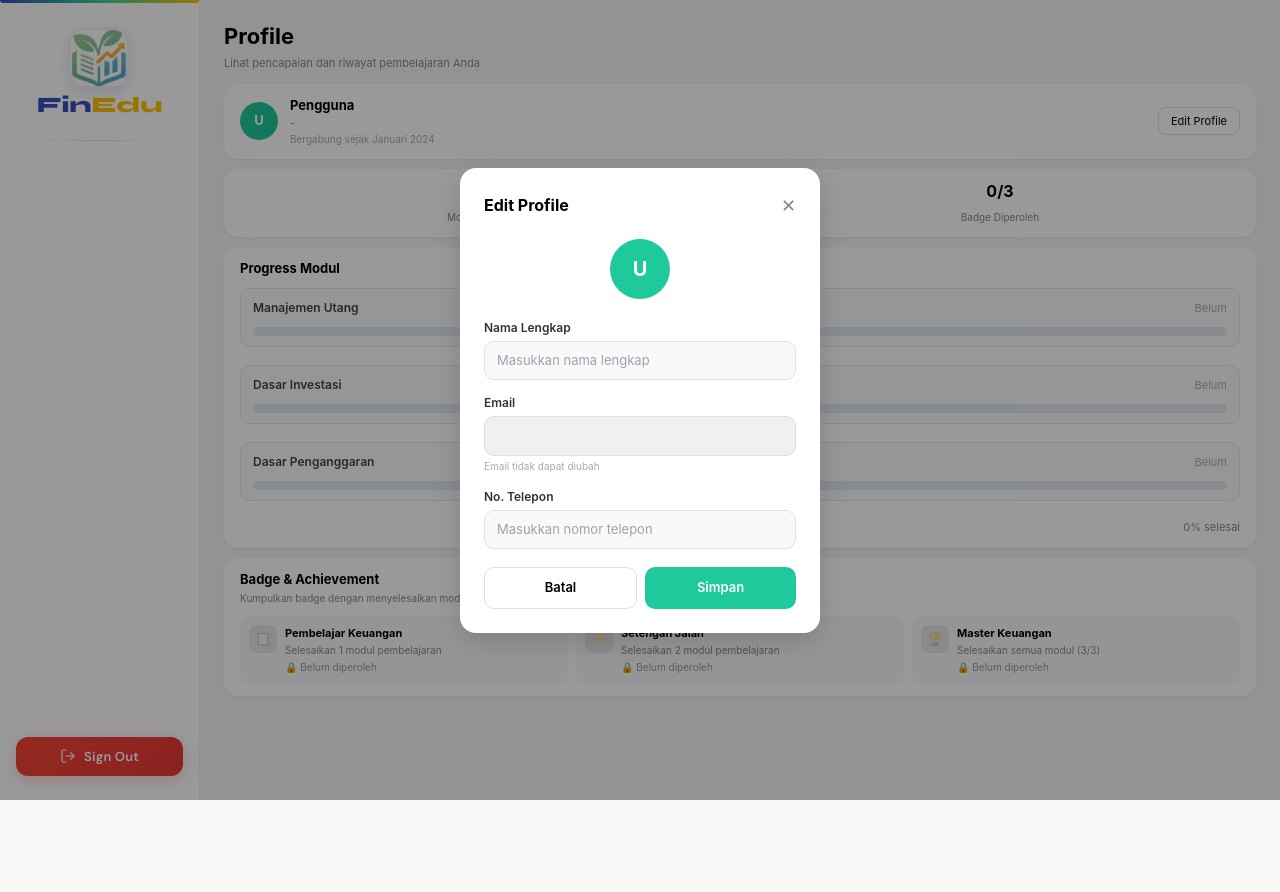
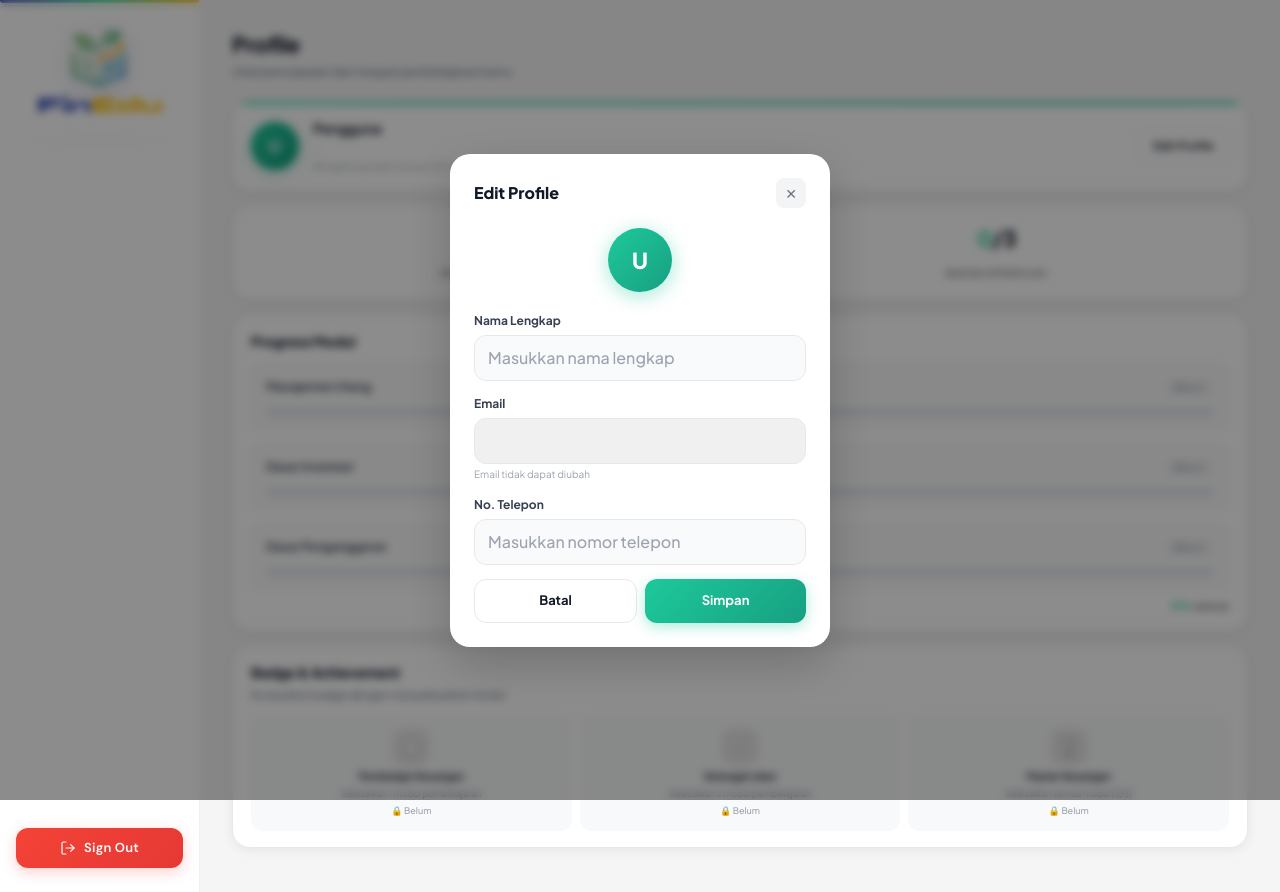
Before and after one commit to nikokeandreadinata123-cloud/finedu-frontend, a React (Vite) app: page /profile in a window 1280 px wide. Both pictures are taken after a click on the button "Edit Profile". Before the commit the page ends 800 px from the top, so only its background shows below. Built offline with nearby package versions, Linux system fonts and the light colour scheme.

Commit message:
benerin dan revisi ProfileDesktop.jsx

```diff
--- a/src/pages/Profile/ProfileDesktop.jsx
+++ b/src/pages/Profile/ProfileDesktop.jsx
@@ -2,6 +2,7 @@ import React, { useState, useEffect, useRef } from "react";
 import Sidebar from "../../components/Sidebar";
 import { useUser } from "../../context/UserContext";
 import { API_BASE_URL } from "../../api";
+import styles from "./Profile.module.css";
 
 const TOTAL_MODUL = 3;
 const TOTAL_BADGE = 3;
@@ -9,9 +10,9 @@ const TOTAL_BADGE = 3;
 // Jumlah slide per modul — harus sama dengan konstanta di tiap file modul
 const SLIDES_PER_MODUL = { 1: 3, 2: 3, 3: 2 };
 
-// ─── Inject CSS ke <head> ────────────────────────────────────────────────────
-const STYLE_ID = "finedu-profile-styles";
-const PROFILE_CSS = `
+// ─── Inject CSS animasi ke <head> (hanya keyframes & utility class, tidak duplikat module) ─
+const STYLE_ID = "finedu-profile-anim";
+const ANIM_CSS = `
 @keyframes fePop {
   0%   { opacity:0; transform:scale(0.4) translateY(4px); }
   60%  { opacity:1; transform:scale(1.18) translateY(-2px); }
@@ -24,11 +25,11 @@ const PROFILE_CSS = `
 }
 @keyframes feGlow {
   0%,100% { box-shadow:0 0 4px rgba(30,201,155,0.35); }
-  50%      { box-shadow:0 0 14px rgba(30,201,155,0.85); }
+  50%      { box-shadow:0 0 16px rgba(30,201,155,0.9); }
 }
 @keyframes feRing {
   0%   { box-shadow:0 0 0 0 rgba(30,201,155,0.6); }
-  70%  { box-shadow:0 0 0 11px rgba(30,201,155,0); }
+  70%  { box-shadow:0 0 0 12px rgba(30,201,155,0); }
   100% { box-shadow:0 0 0 0 rgba(30,201,155,0); }
 }
 @keyframes feCheck {
@@ -44,10 +45,10 @@ const PROFILE_CSS = `
 }
 @keyframes feBorder {
   0%,100% { border-color:#9ae6b4; box-shadow:none; }
-  50%      { border-color:#1EC99B; box-shadow:0 0 10px rgba(30,201,155,0.28); }
+  50%      { border-color:#1EC99B; box-shadow:0 0 12px rgba(30,201,155,0.3); }
 }
 @keyframes feFadeUp {
-  from { opacity:0; transform:translateY(7px); }
+  from { opacity:0; transform:translateY(10px); }
   to   { opacity:1; transform:translateY(0); }
 }
 @keyframes feCfDrop {
@@ -72,13 +73,11 @@ function injectStyles() {
   if (document.getElementById(STYLE_ID)) return;
   const el = document.createElement("style");
   el.id = STYLE_ID;
-  el.textContent = PROFILE_CSS;
+  el.textContent = ANIM_CSS;
   document.head.appendChild(el);
 }
 
-// ─── Baca status modul dari localStorage (fallback utama) ────────────────────
-// Setiap modul simpan: localStorage.setItem(`modul_${id}`, JSON.stringify({ completed: [...], current: N }))
-// Modul dianggap selesai kalau completed.length === total slides modul tsb
+// ─── Baca status modul dari localStorage ────────────────────────────────────
 function getModulSelesaiFromLocal() {
   const selesai = [];
   for (const [id, totalSlides] of Object.entries(SLIDES_PER_MODUL)) {
@@ -248,35 +247,25 @@ const ProfileDesktop = () => {
   const fetchProgress = () => {
     const userId = localStorage.getItem("user_id");
 
-    // Selalu baca localStorage sebagai sumber awal (instant, tidak perlu tunggu server)
     const localSelesai = getModulSelesaiFromLocal();
     setModulSelesai(localSelesai);
 
-    // Lalu coba sinkron dengan server
     if (!userId) return;
     fetch(`${API_BASE_URL}/get_modul.php?user_id=${userId}`)
       .then(r => r.json())
       .then(d => {
         if (d.status === "success" && Array.isArray(d.modul_selesai)) {
-          // Gabungkan data server + localStorage agar tidak ada yang hilang
           const merged = Array.from(new Set([...d.modul_selesai, ...localSelesai]));
           setModulSelesai(merged);
         }
       })
-      .catch(() => {
-        // Server tidak bisa diakses — pakai localStorage saja (sudah di-set di atas)
-      });
+      .catch(() => {});
   };
 
   useEffect(() => {
     fetchProgress();
-
-    // Refresh otomatis saat tab di-focus (user baru balik dari halaman modul)
     window.addEventListener("focus", fetchProgress);
-
-    // Refresh tiap 3 detik selama halaman aktif (untuk mendeteksi modul baru selesai)
     const interval = setInterval(fetchProgress, 3000);
-
     return () => {
       window.removeEventListener("focus", fetchProgress);
       clearInterval(interval);
@@ -337,76 +326,72 @@ const ProfileDesktop = () => {
   const MODUL_NAMES = { 1:"Manajemen Utang", 2:"Dasar Investasi", 3:"Dasar Penganggaran" };
 
   return (
-    <div className="flex min-h-screen" style={{ backgroundColor:"#F5F5F5" }}>
+    <div className={styles.profileWrapper}>
       <Sidebar />
-      <main className="flex-1 overflow-y-auto" style={{ padding:"20px 24px" }}>
 
-        <h1 style={{ fontSize:"22px", fontWeight:"bold", color:"#000", marginBottom:"2px" }}>Profile</h1>
-        <p style={{ fontSize:"11px", color:"#888", marginBottom:"12px" }}>
-          Lihat pencapaian dan riwayat pembelajaran Anda
-        </p>
+      <main className={styles.profileMain}>
 
-        {/* ── User Info ── */}
-        <div style={{ backgroundColor:"#fff", borderRadius:"14px", padding:"12px 16px", marginBottom:"10px", display:"flex", alignItems:"center", gap:"12px", boxShadow:"0 1px 3px rgba(0,0,0,0.06)" }}>
-          <div style={{ width:"38px", height:"38px", borderRadius:"50%", backgroundColor:"#1EC99B", display:"flex", alignItems:"center", justifyContent:"center", color:"#fff", fontSize:"13px", fontWeight:"bold", flexShrink:0 }}>
+        {/* ── Page Header ── */}
+        <div className={styles.pageHeader}>
+          <h1 className={styles.pageTitle}>Profile</h1>
+          <p className={styles.pageSubtitle}>Lihat pencapaian dan riwayat pembelajaran kamu</p>
+        </div>
+
+        {/* ── User Info Card ── */}
+        <div className={styles.userCard}>
+          <div className={styles.avatar}>
             {getInitials(user?.name)}
           </div>
-          <div style={{ flex:1 }}>
-            <p style={{ fontSize:"13px", fontWeight:"bold", color:"#000", margin:0 }}>{user?.name || "Pengguna"}</p>
-            <p style={{ fontSize:"11px", color:"#888", margin:0 }}>{user?.email || "-"}</p>
-            <p style={{ fontSize:"10px", color:"#aaa", margin:0 }}>Bergabung sejak Januari 2024</p>
+          <div className={styles.userInfo}>
+            <p className={styles.userName}>{user?.name || "Pengguna"}</p>
+            <p className={styles.userEmail}>{user?.email || "-"}</p>
+            <p className={styles.userJoined}>Bergabung sejak Januari 2024</p>
           </div>
-          <button onClick={openModal} style={{ fontSize:"11px", padding:"5px 12px", borderRadius:"8px", border:"1px solid #E0E0E0", backgroundColor:"#fff", cursor:"pointer" }}>
+          <button onClick={openModal} className={styles.editBtn}>
             Edit Profile
           </button>
         </div>
 
-        {/* ── Stats ── */}
-        <div style={{ display:"grid", gridTemplateColumns:"repeat(2,1fr)", gap:"8px", marginBottom:"10px" }}>
+        {/* ── Stats Grid ── */}
+        <div className={styles.statsGrid}>
           {[
-            { value:totalSelesai,   total:TOTAL_MODUL, label:"Modul Selesai" },
-            { value:badgeDiperoleh, total:TOTAL_BADGE,  label:"Badge Diperoleh" },
+            { value: totalSelesai,   total: TOTAL_MODUL, label: "Modul Selesai" },
+            { value: badgeDiperoleh, total: TOTAL_BADGE,  label: "Badge Diperoleh" },
           ].map((s, i) => (
-            <div key={i} style={{ backgroundColor:"#fff", borderRadius:"14px", padding:"10px", textAlign:"center", boxShadow:"0 1px 3px rgba(0,0,0,0.06)" }}>
-              <strong style={{ display:"block", fontSize:"16px", fontWeight:"bold", color:"#000" }}>
-                <AnimatedCounter target={s.value} />/{s.total}
+            <div key={i} className={styles.statCard}>
+              <strong className={styles.statValue}>
+                <span><AnimatedCounter target={s.value} /></span>/{s.total}
               </strong>
-              <span style={{ fontSize:"10px", color:"#888" }}>{s.label}</span>
+              <span className={styles.statLabel}>{s.label}</span>
             </div>
           ))}
         </div>
 
         {/* ── Progress Modul ── */}
-        <div style={{ backgroundColor:"#fff", borderRadius:"14px", padding:"12px 16px", marginBottom:"10px", boxShadow:"0 1px 3px rgba(0,0,0,0.06)" }}>
-          <p style={{ fontSize:"13px", fontWeight:"bold", color:"#000", margin:"0 0 10px 0" }}>Progress Modul</p>
+        <div className={styles.progressCard}>
+          <p className={styles.sectionTitle}>Progress Modul</p>
 
           {[1, 2, 3].map((id, idx) => {
             const selesai = modulSelesai.includes(id);
             return (
               <div
                 key={id}
-                className={`fe-fadein${selesai ? " fe-row-done" : ""}`}
-                style={{
-                  marginBottom:"18px",
-                  padding:"10px 12px",
-                  borderRadius:"10px",
-                  background: selesai ? "linear-gradient(90deg,#f0fff4,#e6fffa)" : "#f9fafb",
-                  border: selesai ? "1px solid #9ae6b4" : "1px solid #e2e8f0",
-                  position:"relative",
-                  overflow:"visible",
-                  animationDelay:`${idx * 0.08}s`,
-                }}
+                className={[
+                  styles.modulRow,
+                  selesai ? styles.modulDone : "",
+                  "fe-fadein",
+                  selesai ? "fe-row-done" : "",
+                ].join(" ")}
+                style={{ animationDelay:`${idx * 0.08}s` }}
               >
-                <div style={{ display:"flex", justifyContent:"space-between", alignItems:"center", marginBottom:"10px" }}>
-                  <span style={{ fontSize:"12px", fontWeight:600, color: selesai ? "#2d3748" : "#444" }}>
-                    {MODUL_NAMES[id]}
-                  </span>
+                <div className={styles.modulRowHeader}>
+                  <span className={styles.modulName}>{MODUL_NAMES[id]}</span>
                   {selesai ? (
-                    <span style={{ fontSize:"10px", fontWeight:700, color:"#17a082", backgroundColor:"#e6fffa", padding:"2px 10px", borderRadius:"99px", display:"flex", alignItems:"center", gap:"3px", border:"1px solid #81e6d9" }}>
+                    <span className={styles.badgeDone}>
                       <span className="fe-check">✓</span> Selesai
                     </span>
                   ) : (
-                    <span style={{ fontSize:"11px", color:"#aaa" }}>Belum</span>
+                    <span className={styles.badgePending}>Belum</span>
                   )}
                 </div>
 
@@ -419,71 +404,94 @@ const ProfileDesktop = () => {
             );
           })}
 
-          <p style={{ fontSize:"11px", color:"#888", marginTop:"4px", textAlign:"right" }}>
-            <AnimatedCounter target={progressPersen} />% selesai
+          <p className={styles.progressFooter}>
+            <span><AnimatedCounter target={progressPersen} />%</span> selesai
           </p>
         </div>
 
         {/* ── Badge & Achievement ── */}
-        <div style={{ backgroundColor:"#fff", borderRadius:"14px", padding:"12px 16px", boxShadow:"0 1px 3px rgba(0,0,0,0.06)" }}>
-          <p style={{ fontSize:"13px", fontWeight:"bold", color:"#000", margin:"0 0 2px 0" }}>Badge & Achievement</p>
-          <p style={{ fontSize:"10px", color:"#888", margin:"0 0 10px 0" }}>Kumpulkan badge dengan menyelesaikan modul</p>
-          <div style={{ display:"grid", gridTemplateColumns:"repeat(3,1fr)", gap:"8px" }}>
+        <div className={styles.badgeCard}>
+          <p className={styles.sectionTitle}>Badge &amp; Achievement</p>
+          <p className={styles.sectionSubtitle}>Kumpulkan badge dengan menyelesaikan modul</p>
+
+          <div className={styles.badgeGrid}>
             {badges.map((badge, i) => (
-              <div key={i} style={{ display:"flex", alignItems:"flex-start", gap:"8px", backgroundColor: badge.diperoleh ? "#F0FDF4" : "#F8F8F8", borderRadius:"10px", padding:"8px", border: badge.diperoleh ? "1px solid #BBF7D0" : "1px solid transparent", transition:"all 0.4s" }}>
-                <div style={{ width:"28px", height:"28px", borderRadius:"8px", backgroundColor: badge.diperoleh ? badge.color : "#D0D0D0", display:"flex", alignItems:"center", justifyContent:"center", fontSize:"13px", flexShrink:0, opacity: badge.diperoleh ? 1 : 0.45, transition:"background-color 0.4s,opacity 0.4s" }}>
+              <div
+                key={i}
+                className={[styles.badgeItem, badge.diperoleh ? styles.badgeEarned : ""].join(" ")}
+              >
+                <div
+                  className={[styles.badgeIcon, badge.diperoleh ? "" : styles.locked].join(" ")}
+                  style={{ backgroundColor: badge.diperoleh ? badge.color : undefined }}
+                >
                   {badge.icon}
                 </div>
-                <div style={{ minWidth:0 }}>
-                  <p style={{ fontSize:"11px", fontWeight:"bold", color:"#000", margin:"0 0 1px 0" }}>{badge.label}</p>
-                  <p style={{ fontSize:"10px", color:"#888", margin:"0 0 2px 0" }}>{badge.desc}</p>
-                  <p style={{ fontSize:"10px", color: badge.diperoleh ? "#059669" : "#999", margin:0, fontWeight: badge.diperoleh ? 600 : 400 }}>
-                    {badge.diperoleh ? "🏆 Diperoleh!" : "🔒 Belum diperoleh"}
-                  </p>
-                </div>
+                <p className={styles.badgeLabel}>{badge.label}</p>
+                <p className={styles.badgeDesc}>{badge.desc}</p>
+                <p className={[styles.badgeStatus, badge.diperoleh ? styles.earned : styles.locked].join(" ")}>
+                  {badge.diperoleh ? "🏆 Diperoleh!" : "🔒 Belum"}
+                </p>
               </div>
             ))}
           </div>
         </div>
+
       </main>
 
       {/* ── Modal Edit Profile ── */}
       {showModal && (
-        <div style={{ position:"fixed", inset:0, backgroundColor:"rgba(0,0,0,0.4)", display:"flex", alignItems:"center", justifyContent:"center", zIndex:1000 }}>
-          <div style={{ backgroundColor:"#fff", borderRadius:"16px", padding:"24px", width:"360px", boxShadow:"0 8px 32px rgba(0,0,0,0.15)" }}>
-            <div style={{ display:"flex", justifyContent:"space-between", alignItems:"center", marginBottom:"20px" }}>
-              <h2 style={{ fontSize:"16px", fontWeight:"bold", margin:0 }}>Edit Profile</h2>
-              <button onClick={() => setShowModal(false)} style={{ background:"none", border:"none", fontSize:"18px", cursor:"pointer", color:"#888" }}>✕</button>
+        <div className={styles.modalOverlay}>
+          <div className={styles.modalBox}>
+            <div className={styles.modalHeader}>
+              <h2 className={styles.modalTitle}>Edit Profile</h2>
+              <button onClick={() => setShowModal(false)} className={styles.modalClose}>✕</button>
             </div>
-            <div style={{ display:"flex", justifyContent:"center", marginBottom:"20px" }}>
-              <div style={{ width:"60px", height:"60px", borderRadius:"50%", backgroundColor:"#1EC99B", display:"flex", alignItems:"center", justifyContent:"center", color:"#fff", fontSize:"20px", fontWeight:"bold" }}>
+
+            <div className={styles.modalAvatar}>
+              <div className={styles.modalAvatarCircle}>
                 {getInitials(editName || user?.name)}
               </div>
             </div>
 
-            <div style={{ marginBottom:"14px" }}>
-              <label style={{ fontSize:"12px", fontWeight:"600", color:"#333", display:"block", marginBottom:"4px" }}>Nama Lengkap</label>
-              <input type="text" value={editName} onChange={e => setEditName(e.target.value)} placeholder="Masukkan nama lengkap"
-                style={{ width:"100%", padding:"9px 12px", borderRadius:"10px", border:"1px solid #E0E0E0", fontSize:"13px", outline:"none", boxSizing:"border-box", backgroundColor:"#F9F9F9" }} />
-            </div>
-            <div style={{ marginBottom:"14px" }}>
-              <label style={{ fontSize:"12px", fontWeight:"600", color:"#333", display:"block", marginBottom:"4px" }}>Email</label>
-              <input type="email" value={user?.email || ""} disabled
-                style={{ width:"100%", padding:"9px 12px", borderRadius:"10px", border:"1px solid #E0E0E0", fontSize:"13px", boxSizing:"border-box", backgroundColor:"#F0F0F0", color:"#999", cursor:"not-allowed" }} />
-              <p style={{ fontSize:"10px", color:"#aaa", margin:"3px 0 0 0" }}>Email tidak dapat diubah</p>
-            </div>
-            <div style={{ marginBottom:"18px" }}>
-              <label style={{ fontSize:"12px", fontWeight:"600", color:"#333", display:"block", marginBottom:"4px" }}>No. Telepon</label>
-              <input type="tel" value={editPhone} onChange={e => setEditPhone(e.target.value)} placeholder="Masukkan nomor telepon"
-                style={{ width:"100%", padding:"9px 12px", borderRadius:"10px", border:"1px solid #E0E0E0", fontSize:"13px", outline:"none", boxSizing:"border-box", backgroundColor:"#F9F9F9" }} />
+            <div className={styles.formGroup}>
+              <label className={styles.formLabel}>Nama Lengkap</label>
+              <input
+                type="text"
+                value={editName}
+                onChange={e => setEditName(e.target.value)}
+                placeholder="Masukkan nama lengkap"
+                className={styles.formInput}
+              />
             </div>
 
-            {errorMsg   && <div style={{ marginBottom:"12px", padding:"8px 12px", borderRadius:"8px", backgroundColor:"#FEF2F2", color:"#DC2626", fontSize:"12px", border:"1px solid #FECACA" }}>{errorMsg}</div>}
-            {successMsg && <div style={{ marginBottom:"12px", padding:"8px 12px", borderRadius:"8px", backgroundColor:"#F0FDF4", color:"#16A34A", fontSize:"12px", border:"1px solid #BBF7D0" }}>{successMsg}</div>}
+            <div className={styles.formGroup}>
+              <label className={styles.formLabel}>Email</label>
+              <input
+                type="email"
+                value={user?.email || ""}
+                disabled
+                className={styles.formInput}
+              />
+              <p className={styles.formHint}>Email tidak dapat diubah</p>
+            </div>
 
-            <div style={{ display:"flex", gap:"8px" }}>
-              <button onClick={() => setShowModal(false)} style={{ flex:1, padding:"10px", borderRadius:"10px", border:"1px solid #E0E0E0", backgroundColor:"#fff", fontSize:"13px", fontWeight:"600", cursor:"pointer" }}>Batal</button>
-              <button onClick={handleSave} disabled={loading} style={{ flex:1, padding:"10px", borderRadius:"10px", border:"none", backgroundColor: loading ? "#6EE7B7" : "#1EC99B", color:"#fff", fontSize:"13px", fontWeight:"600", cursor: loading ? "not-allowed" : "pointer" }}>
+            <div className={styles.formGroup}>
+              <label className={styles.formLabel}>No. Telepon</label>
+              <input
+                type="tel"
+                value={editPhone}
+                onChange={e => setEditPhone(e.target.value)}
+                placeholder="Masukkan nomor telepon"
+                className={styles.formInput}
+              />
+            </div>
+
+            {errorMsg   && <div className={styles.alertError}>{errorMsg}</div>}
+            {successMsg && <div className={styles.alertSuccess}>{successMsg}</div>}
+
+            <div className={styles.modalActions}>
+              <button onClick={() => setShowModal(false)} className={styles.btnCancel}>Batal</button>
+              <button onClick={handleSave} disabled={loading} className={styles.btnSave}>
                 {loading ? "Menyimpan..." : "Simpan"}
               </button>
             </div>
```
